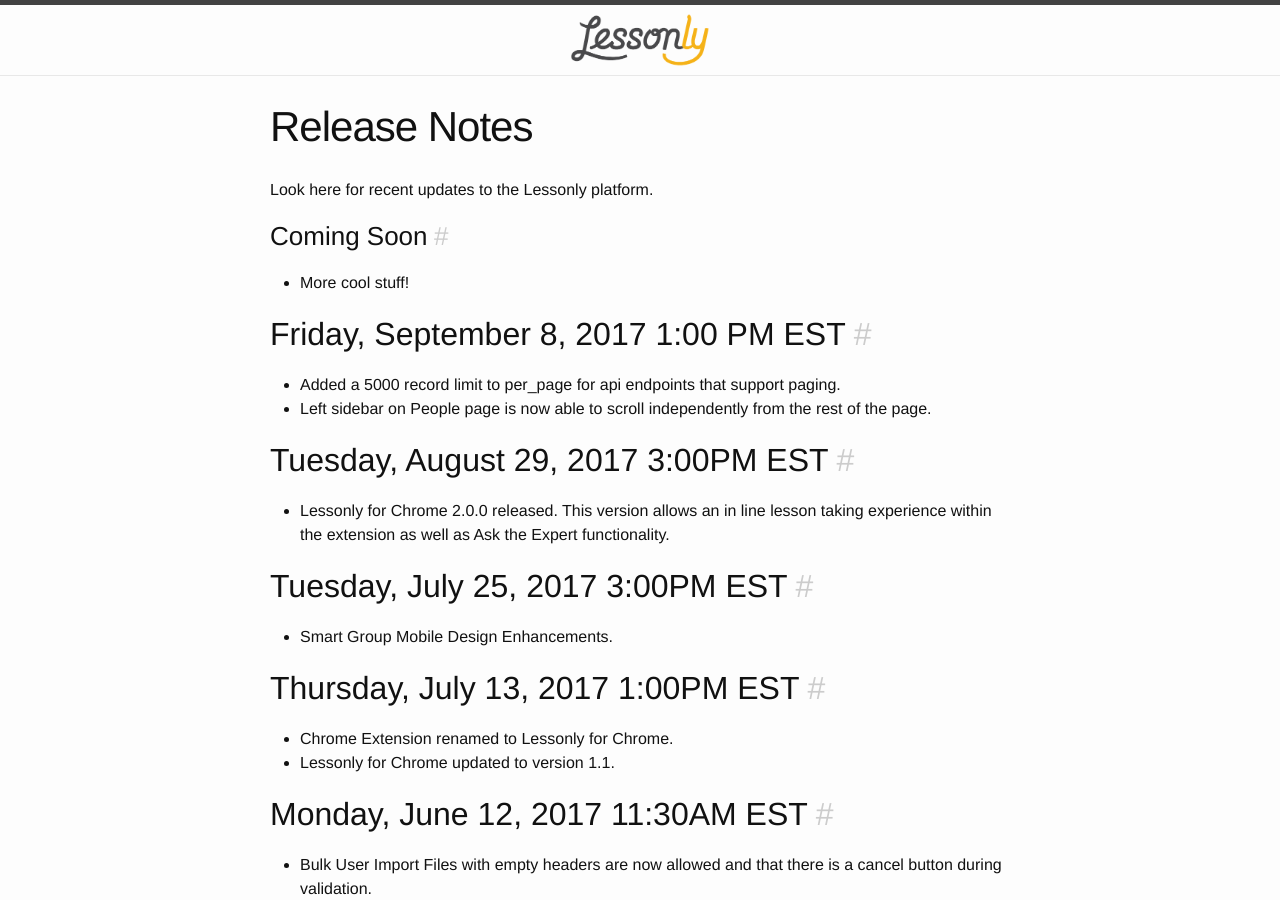
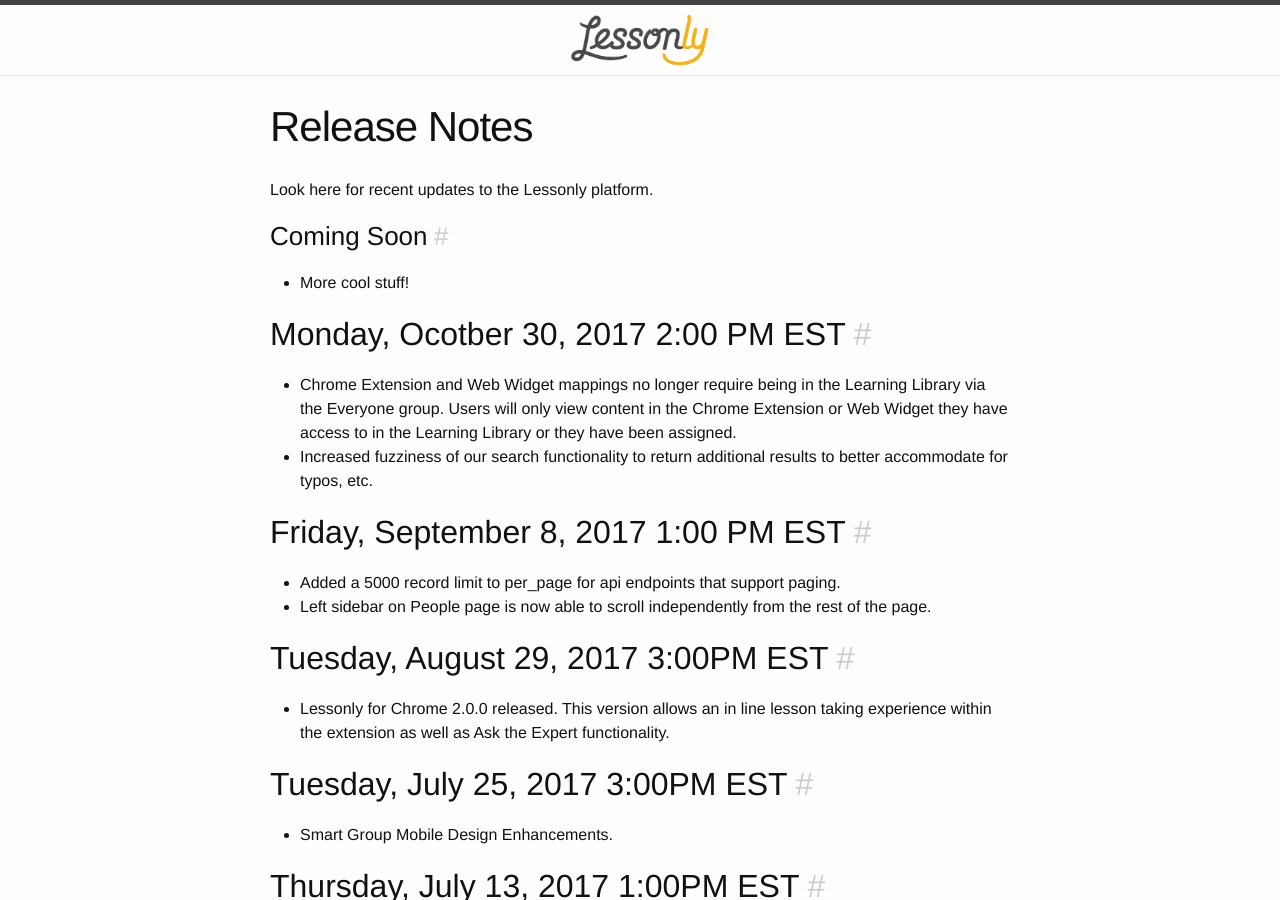
Before and after one commit to isabella232/lessonly.github.io, a Jekyll site: the page built from release-notes.md, in a window 1280 px wide and 900 px high. Built offline with Jekyll 4.4.1, drawn with Linux system fonts in a browser that asks for light colours.

Commit message:
Update release-notes.md

```diff
--- a/release-notes.md
+++ b/release-notes.md
@@ -7,6 +7,10 @@
 
 ### Coming Soon
 - More cool stuff!
+
+## Monday, Ocotber 30, 2017 2:00 PM EST
+- Chrome Extension and Web Widget mappings no longer require being in the Learning Library via the Everyone group. Users will only view content in the Chrome Extension or Web Widget they have access to in the Learning Library or they have been assigned.
+- Increased fuzziness of our search functionality to return additional results to better accommodate for typos, etc.
 
 ## Friday, September 8, 2017 1:00 PM EST
 - Added a 5000 record limit to per_page for api endpoints that support paging.
```
